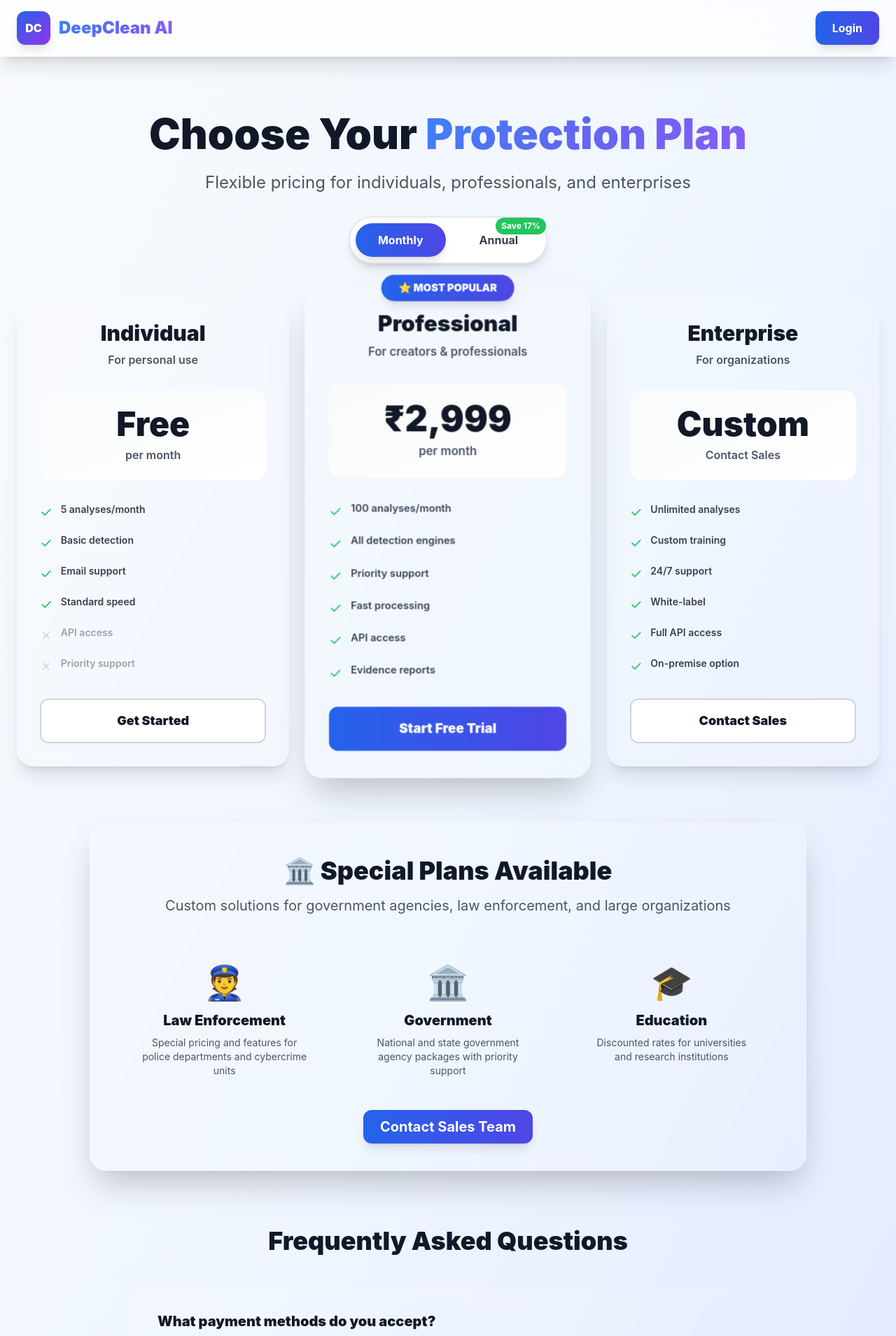
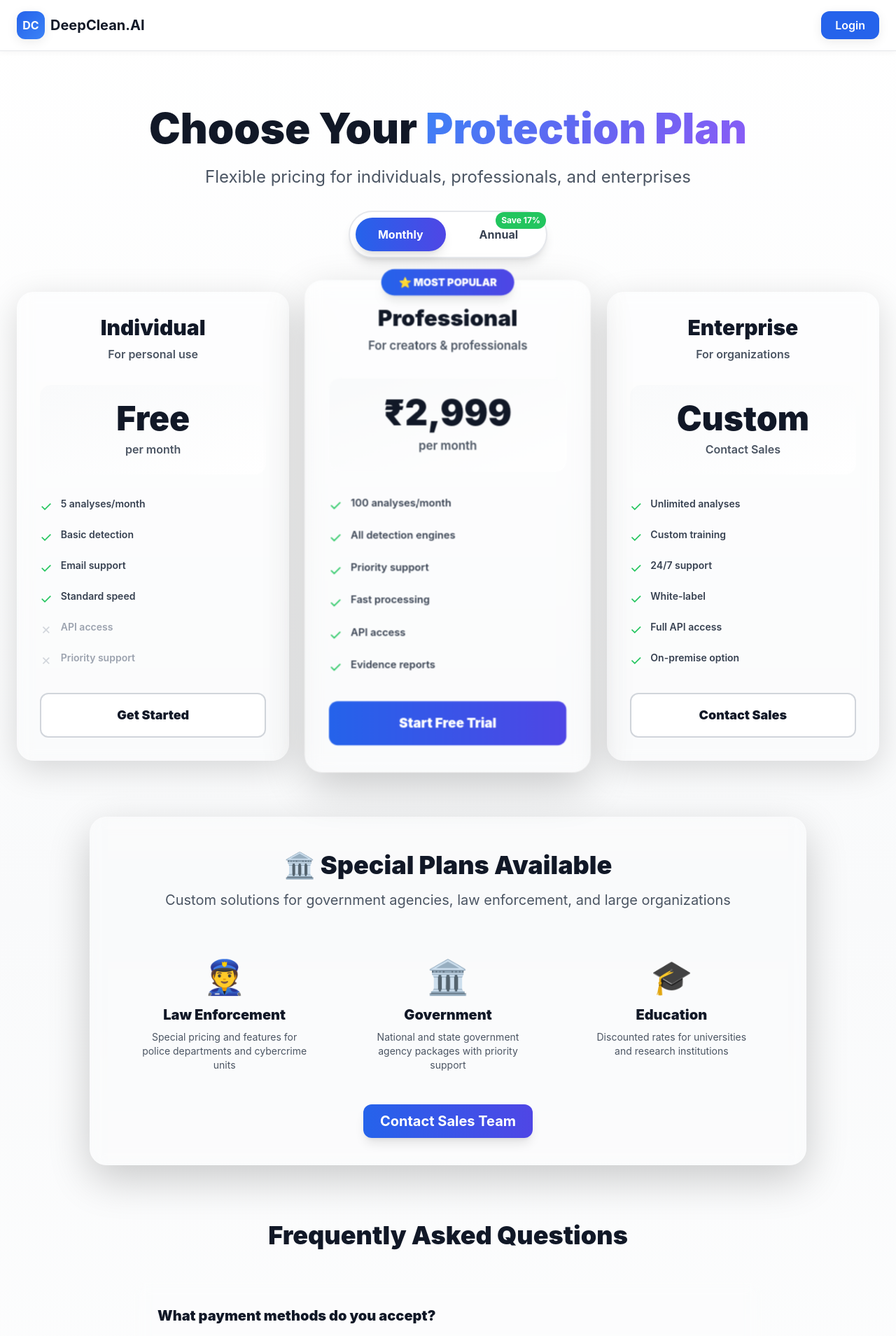
Before and after one commit to sumansingh20/DeepClean.Ai, a Next.js app in the folder frontend/: page /pricing in a window 1280 px wide. Shown: the top 1909 px of the page at 70% size. Built offline with nearby package versions, Linux system fonts and the light colour scheme.

Commit message:
Enhanced theme - added gradients, better shadows, animations, improved visual polish across homepage and pricing

```diff
--- a/frontend/app/page.tsx
+++ b/frontend/app/page.tsx
@@ -30,13 +30,13 @@ export default function Home() {
       </nav>
 
       {/* Hero Section */}
-      <section className="relative pt-32 pb-20 px-6">
+      <section className="relative pt-32 pb-20 px-6 bg-gradient-to-br from-blue-50/30 via-white to-cyan-50/20">
         <div className="max-w-7xl mx-auto">
           {/* Trust Badge */}
           <div className="flex justify-center mb-12">
-            <div className="inline-flex items-center gap-2 px-4 py-2 bg-white rounded-full border border-gray-200 shadow-soft">
-              <div className="w-2 h-2 bg-green-500 rounded-full"></div>
-              <span className="text-sm font-medium text-gray-700">Trusted by law enforcement agencies</span>
+            <div className="inline-flex items-center gap-2 px-5 py-2.5 bg-white rounded-full border border-gray-200 shadow-medium hover:shadow-large transition-all">
+              <div className="w-2 h-2 bg-green-500 rounded-full animate-pulse"></div>
+              <span className="text-sm font-semibold text-gray-700">Trusted by law enforcement agencies</span>
             </div>
           </div>
 
@@ -88,12 +88,14 @@ export default function Home() {
       </section>
 
       {/* Social Proof */}
-      <section className="py-16 bg-gray-50 border-y border-gray-200">
+      <section className="py-20 bg-gradient-to-b from-white to-gray-50 border-y border-gray-200">
         <div className="max-w-7xl mx-auto px-6">
-          <p className="text-center text-xs font-medium text-gray-500 mb-8 tracking-wider">TRUSTED BY</p>
-          <div className="grid grid-cols-2 md:grid-cols-5 gap-8 items-center opacity-50">
+          <p className="text-center text-xs font-bold text-gray-500 mb-10 tracking-widest">TRUSTED BY</p>
+          <div className="grid grid-cols-2 md:grid-cols-5 gap-6">
             {['Delhi Police', 'CBI', 'Ministry of Home Affairs', 'CERT-In', 'Supreme Court'].map((org) => (
-              <div key={org} className="text-center text-sm font-semibold text-gray-700">{org}</div>
+              <div key={org} className="text-center p-4 bg-white rounded-xl border border-gray-100 shadow-soft hover:shadow-medium transition-all">
+                <span className="text-sm font-bold text-gray-700">{org}</span>
+              </div>
             ))}
           </div>
         </div>
@@ -175,7 +177,7 @@ export default function Home() {
       </section>
 
       {/* Detection Capabilities */}
-      <section className="py-24 px-6 bg-white">
+      <section className="py-24 px-6 bg-gradient-to-b from-white via-gray-50 to-white">
         <div className="max-w-7xl mx-auto">
           <div className="text-center mb-20">
             <h2 className="text-5xl font-bold text-gray-900 mb-6">
@@ -271,17 +273,23 @@ export default function Home() {
       </section>
 
       {/* Final CTA */}
-      <section className="py-24 px-6 bg-gradient-to-br from-blue-600 to-blue-700">
-        <div className="max-w-4xl mx-auto text-center">
-          <h2 className="text-5xl font-bold mb-6 text-white">
+      <section className="relative py-32 px-6 bg-gradient-to-br from-blue-600 via-blue-700 to-indigo-700 overflow-hidden">
+        {/* Background Pattern */}
+        <div className="absolute inset-0 opacity-10">
+          <div className="absolute top-0 left-0 w-96 h-96 bg-white rounded-full blur-3xl"></div>
+          <div className="absolute bottom-0 right-0 w-96 h-96 bg-cyan-300 rounded-full blur-3xl"></div>
+        </div>
+
+        <div className="max-w-4xl mx-auto text-center relative z-10">
+          <h2 className="text-6xl font-bold mb-6 text-white">
             Start Detecting Deepfakes Today
           </h2>
-          <p className="text-xl mb-10 text-blue-100 leading-relaxed">
+          <p className="text-xl mb-12 text-blue-100 leading-relaxed">
             Free analysis for first 10 files. No credit card required.
           </p>
           <Link
             href="/register"
-            className="inline-flex items-center gap-3 px-12 py-5 bg-white text-blue-600 rounded-xl font-bold text-lg hover:bg-gray-50 transition-all shadow-large hover:shadow-xl"
+            className="inline-flex items-center gap-3 px-12 py-5 bg-white text-blue-600 rounded-xl font-bold text-lg hover:bg-gray-50 hover:scale-105 transition-all shadow-2xl hover:shadow-xl"
           >
             Create Free Account
             <svg className="w-5 h-5" fill="none" stroke="currentColor" viewBox="0 0 24 24">
--- a/frontend/app/pricing/page.tsx
+++ b/frontend/app/pricing/page.tsx
@@ -78,18 +78,18 @@ export default function PricingPage() {
   };
 
   return (
-    <div className="min-h-screen bg-gradient-to-br from-slate-50 via-blue-50 to-indigo-100 dark:from-dark-100 dark:via-dark-200 dark:to-dark-300">
+    <div className="min-h-screen bg-gradient-to-b from-white via-gray-50 to-white">
       {/* Header */}
-      <nav className="bg-white/70 dark:bg-dark-100/70 backdrop-blur-2xl border-b border-white/20 dark:border-dark-200 shadow-xl sticky top-0 z-50">
+      <nav className="bg-white/80 backdrop-blur-md border-b border-gray-200 shadow-soft sticky top-0 z-50">
         <div className="container mx-auto px-6 py-4">
           <div className="flex items-center justify-between">
-            <Link href="/" className="flex items-center gap-3">
-              <div className="w-12 h-12 bg-gradient-to-br from-blue-600 to-purple-600 rounded-xl flex items-center justify-center text-white font-black shadow-lg">
+            <Link href="/" className="flex items-center gap-2">
+              <div className="w-10 h-10 bg-gradient-to-br from-blue-600 to-blue-500 rounded-xl flex items-center justify-center text-white font-bold shadow-medium">
                 DC
               </div>
-              <span className="text-2xl font-black gradient-text dark:text-white">DeepClean AI</span>
+              <span className="text-xl font-bold text-gray-900">DeepClean.AI</span>
             </Link>
-            <Link href="/login" className="btn-primary">
+            <Link href="/login" className="px-5 py-2 bg-blue-600 text-white font-semibold rounded-xl hover:bg-blue-700 transition shadow-medium">
               Login
             </Link>
           </div>
--- a/frontend/tailwind.config.ts
+++ b/frontend/tailwind.config.ts
@@ -18,10 +18,23 @@ const config: Config = {
         'soft': '0 2px 8px rgba(0, 0, 0, 0.04)',
         'medium': '0 4px 16px rgba(0, 0, 0, 0.08)',
         'large': '0 8px 32px rgba(0, 0, 0, 0.12)',
+        'xl': '0 12px 48px rgba(0, 0, 0, 0.15)',
+        '2xl': '0 20px 60px rgba(0, 0, 0, 0.2)',
       },
       borderRadius: {
         'xl': '12px',
         '2xl': '16px',
+        '3xl': '24px',
+      },
+      animation: {
+        'pulse-slow': 'pulse 3s cubic-bezier(0.4, 0, 0.6, 1) infinite',
+        'float': 'float 6s ease-in-out infinite',
+      },
+      keyframes: {
+        float: {
+          '0%, 100%': { transform: 'translateY(0px)' },
+          '50%': { transform: 'translateY(-20px)' },
+        },
       },
     },
   },
```
